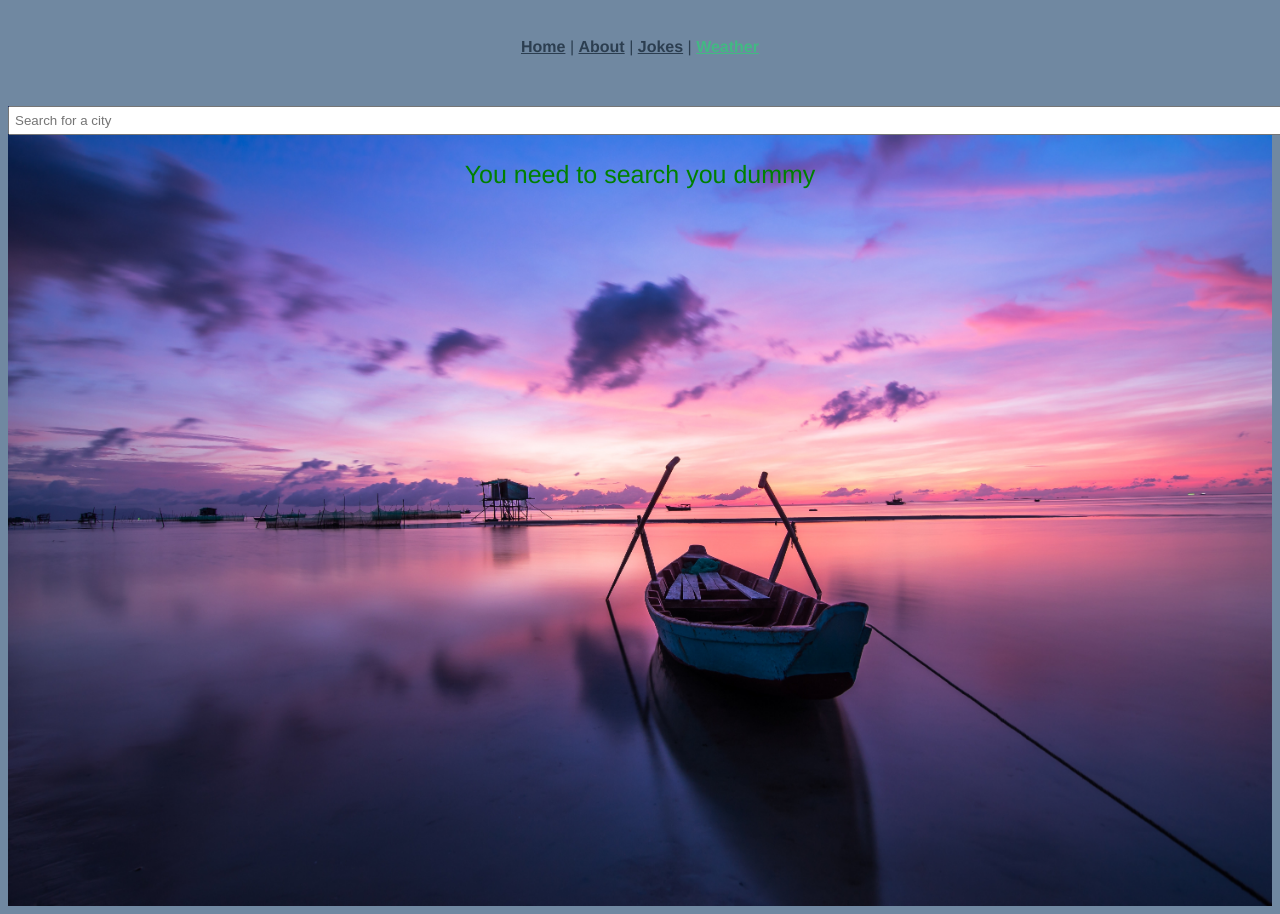
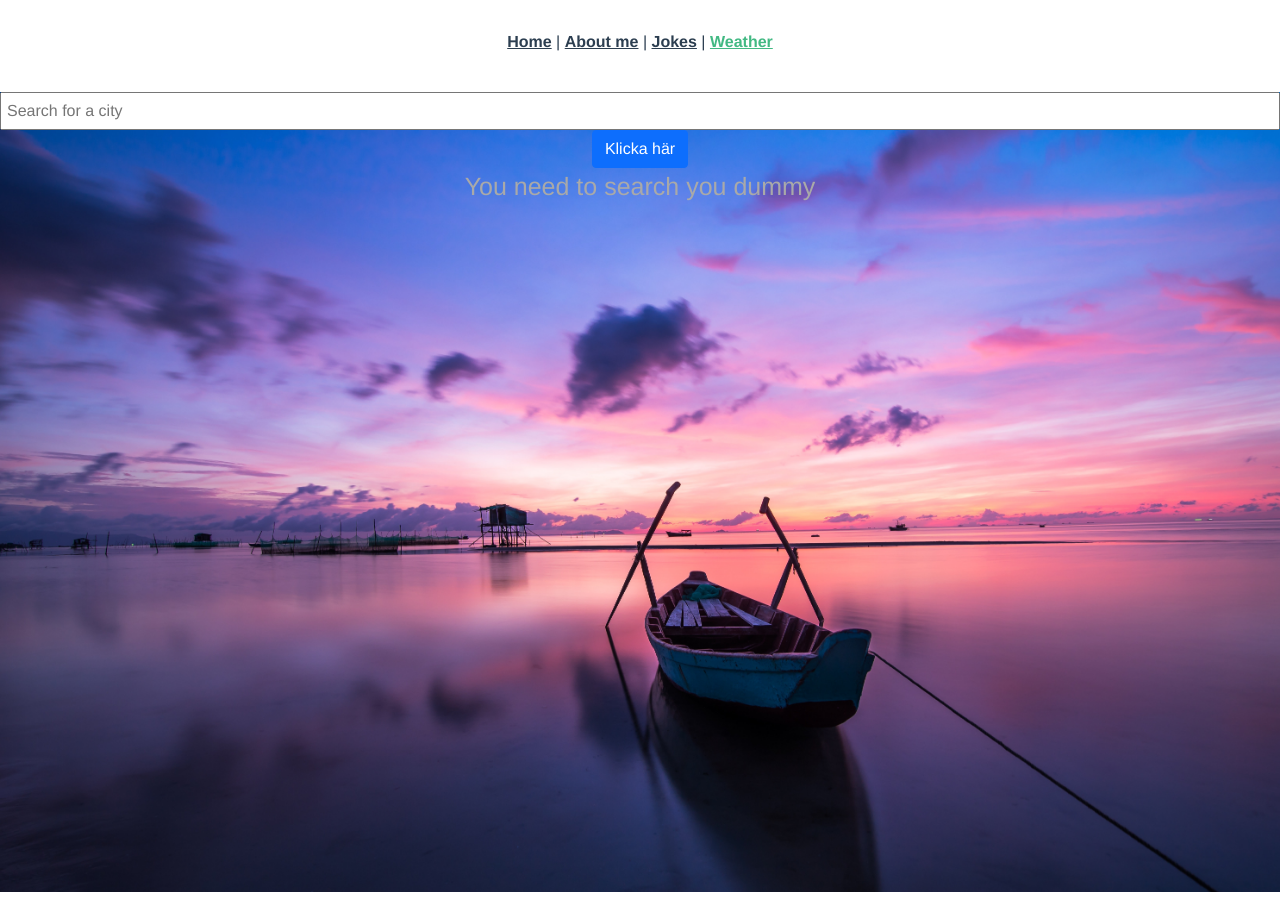
Before and after one commit to RomanDivkovic/my-vue, a Vue app: page /#/weather in a window 1280 px wide. After the commit the page ends 892 px from the top, so only its background shows below. Built offline with nearby package versions, Linux system fonts and the light colour scheme; no server answers.

Commit message:
Added bootstrap, sass fix som in MyComponent, in views and added a button in weather page

```diff
--- a/package.json
+++ b/package.json
@@ -8,6 +8,9 @@
     "lint": "vue-cli-service lint"
   },
   "dependencies": {
+    "axios": "^0.21.1",
+    "bootstrap": "^5.0.0",
+    "bootstrap-vue": "^2.21.2",
     "core-js": "^3.6.5",
     "register-service-worker": "^1.7.1",
     "vue": "^2.6.11",
@@ -24,6 +27,8 @@
     "babel-eslint": "^10.1.0",
     "eslint": "^6.7.2",
     "eslint-plugin-vue": "^6.2.2",
+    "sass": "^1.32.13",
+    "sass-loader": "^10.1.1",
     "vue-template-compiler": "^2.6.11"
   }
 }
--- a/src/App.vue
+++ b/src/App.vue
@@ -2,7 +2,7 @@
   <div id="app">
     <div id="nav">
       <router-link to="/">Home</router-link> |
-      <router-link to="/about">About</router-link> |
+      <router-link to="/about">About me</router-link> |
        <router-link to="/jokes">Jokes</router-link> |
        <router-link to="/weather">Weather</router-link>
     </div>
--- a/src/components/MyComponent.vue
+++ b/src/components/MyComponent.vue
@@ -1,7 +1,9 @@
 <template>
     <div>
-      <h1>{{ getMsg }}</h1>
-        <p>that has string interpulation and will use other functions we have learned during this course</p>
+      <h2>{{ getMsg }}</h2>
+        <p>I'm 28 years old and this is a school project</p>
+        <h3> {{ info }}</h3>
+
   </div>
 </template>
 
@@ -9,7 +11,10 @@
 export default {
   name: 'myComp',
   props: {
-    getMsg: String
+    getMsg: String,
+    info: String,
+    age: Number
+
   }
 }
 </script>
--- a/src/views/About.vue
+++ b/src/views/About.vue
@@ -1,7 +1,10 @@
 <template>
   <div class="about">
-    <h1>This is an about page</h1>
-    <getcomponent getMsg="And this is a string component"></getcomponent>
+    <h1>My name is Roman Divkovic</h1>
+    <getcomponent info="Write a litte bit about you" getMsg="And this is an about page about me"></getcomponent>
+    <input id="input" v-model="value" type="text" placeholder="Write here" >
+    <br>
+    <h4>{{ value }}</h4>
   </div>
 </template>
 
@@ -9,10 +12,38 @@
 <script>
 import getcomponent from '@/components/MyComponent.vue'
 
+
 export default {
   name:'About',
   components: {
-    getcomponent
+    getcomponent,
+  },
+  data () {
+    return {
+      value: ''
+    }
+  },
+  computed: {
+    n() {
+      return this.answer
+    }
+  },
+  methods: {
+    onClick() {
+
+    }
   }
 }
 </script>
+
+<style>
+  #button {
+    margin-top: 10px;
+    padding: 10px;
+    color: black;
+  }
+  #input {
+    width: 35%;
+    margin-bottom: 10px;
+  }
+</style>
--- a/src/views/Home.vue
+++ b/src/views/Home.vue
@@ -1,7 +1,7 @@
 <template>
   <div class="home">
     <img alt="Vue logo" src="../assets/logo.png">
-    <HelloWorld msg="Welcome to Your Vue.js App"/>
+    <HelloWorld msg="Welcome to my Vue.js App"/>
   </div>
 </template>
 
--- a/src/views/weather.vue
+++ b/src/views/weather.vue
@@ -1,32 +1,46 @@
 <template>
-    <div id="this-page">
+    <div id='this-page'>
       <section>
       <div>
           <h1></h1>
             <input
-            type="text"
-            class="search"
-            v-model="city"
-            @keypress="getWeather"
-            placeholder="Search for a city"
+            type='text'
+            class='search'
+            v-model=city
+            @keypress=getWeather
+            placeholder='Search for a city'
             />
       </div>
+      <b-button value="city" @:click="getCity" variant="primary">Klicka här</b-button>
 
       <div v-if="weather.main">
-          <p class="get-city">{{ weather.name }}, {{ weather.sys.country }}</p>
-          <p class="Date"> {{ dateBuilder() }}</p>
+          <p class='get-city'>{{ weather.name }}, {{ weather.sys.country }}</p>
+          <p class='Date'> {{ dateBuilder() }}</p>
 
-          <p id="temperature">{{ Math.round(weather.main.temp) }}°c</p>
-          <p id="weather">{{ weather.weather[0].main }}</p>
+          <p id='temperature'>{{ Math.round(weather.main.temp) }}°c</p>
+          <p id='weather'>{{ weather.weather[0].main }}</p>
           <p class="hi-lo"> {{ Math.round(weather.main.temp_min) }}°c / {{ Math.round(weather.main.temp_max)}}°c </p>
       </div>
-       <p v-else>You need to search you dummy</p>
+       <div v-else>
+         <p id='p'>You need to search you dummy</p>
+       </div>
       </section>
     </div>
 </template>
 
 <script>
+import axios from "axios"
+
 export default {
+  created() {
+            axios.get(`${this.url}weather?q=gothenburg&units=metric&APPID=${this.key}`)
+            .then(response => {
+        // JSON responses are automatically parsed.
+             this.weather = response.data
+        }).catch(e => {
+            this.errors.push(e)
+        })
+   },
     data () {
     return {
       key: '6e14ee8cdb51cf3777c97628f3ae1998',
@@ -37,13 +51,22 @@ export default {
   },
   methods: {
     getWeather (enter) {
-      if (enter.key === "Enter") {
-        fetch(`${this.url}weather?q=${this.city}&units=metric&APPID=${this.key}`)
-        .then((response) => response.json())
-        .then((result) => {
-          this.weather = result
+      if (enter.key === 'Enter') {
+          axios.get(`${this.url}weather?q=${this.city}&units=metric&APPID=${this.key}`)
+            .then(response => {
+             this.weather = response.data
+        }).catch(e => {
+            this.errors.push(e)
         })
-      }
+        }
+    },
+    getCity() {
+          axios.get(`${this.url}weather?q=${this.city}&units=metric&APPID=${this.key}`)
+            .then(response => {
+             this.weather = response.data
+        }).catch(e => {
+            this.errors.push(e)
+        })
     },
     dateBuilder() {
         let d = new Date()
@@ -89,7 +112,7 @@ export default {
 #this-page {
   background-image: url('../assets/photo.jpg');
   background-size: cover;
-  background-position: bottom;
+  background-position: top;
 }
 
 section {
@@ -122,17 +145,17 @@ section {
 }
 #weather {
     color: whitesmoke;
-    font-size: 20px;
+    font-size: 25px;
     text-shadow: 1px 1px black;
 }
 .hi-lo {
     color: whitesmoke;
-    font-size: 15px;
+    font-size: 25px;
     text-shadow: 1px 1px black;
 }
-p {
-    color: green;
-    font-size: 25px;
+#p {
+  color: darkgrey;
+  font-size: 25px;
 }
 
 
--- a/vue.config.js
+++ b/vue.config.js
@@ -3,7 +3,7 @@ module.exports = {
     manifestOptions: {
       background_color: 'hotpink'
     },
-    name: 'My labb project',
+    name: 'My vue project',
     themeColor: 'steelblue',
     workboxOptions: {
       runtimeCaching: [
```
Also changed, not shown: src/main.js (+9 -1 lines), 1 other file (tests, documents, lock files or other folders).
